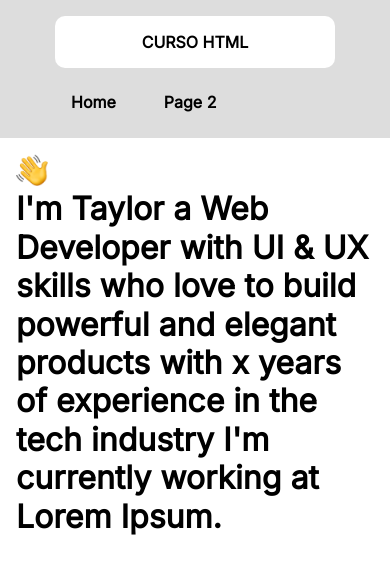
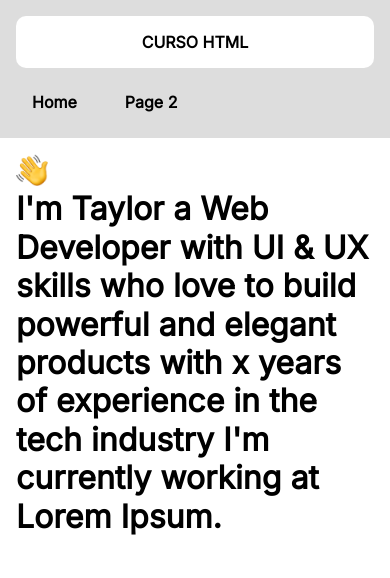
Before and after one commit to stroligo/flag-hmtl, a plain HTML site: page index.html in a window 390 px wide. Shown: the top 578 px of the page. Drawn offline with Linux system fonts and the light colour scheme.

Commit message:
html finalizado

```diff
--- a/assets/css/style.css
+++ b/assets/css/style.css
@@ -147,6 +147,9 @@ nav {
 }
 /* Responsividade */
 @media screen and (max-width: 768px) {
+  header {
+    padding: 0;
+  }
   nav {
     padding: 1rem;
     flex-direction: column;
```
